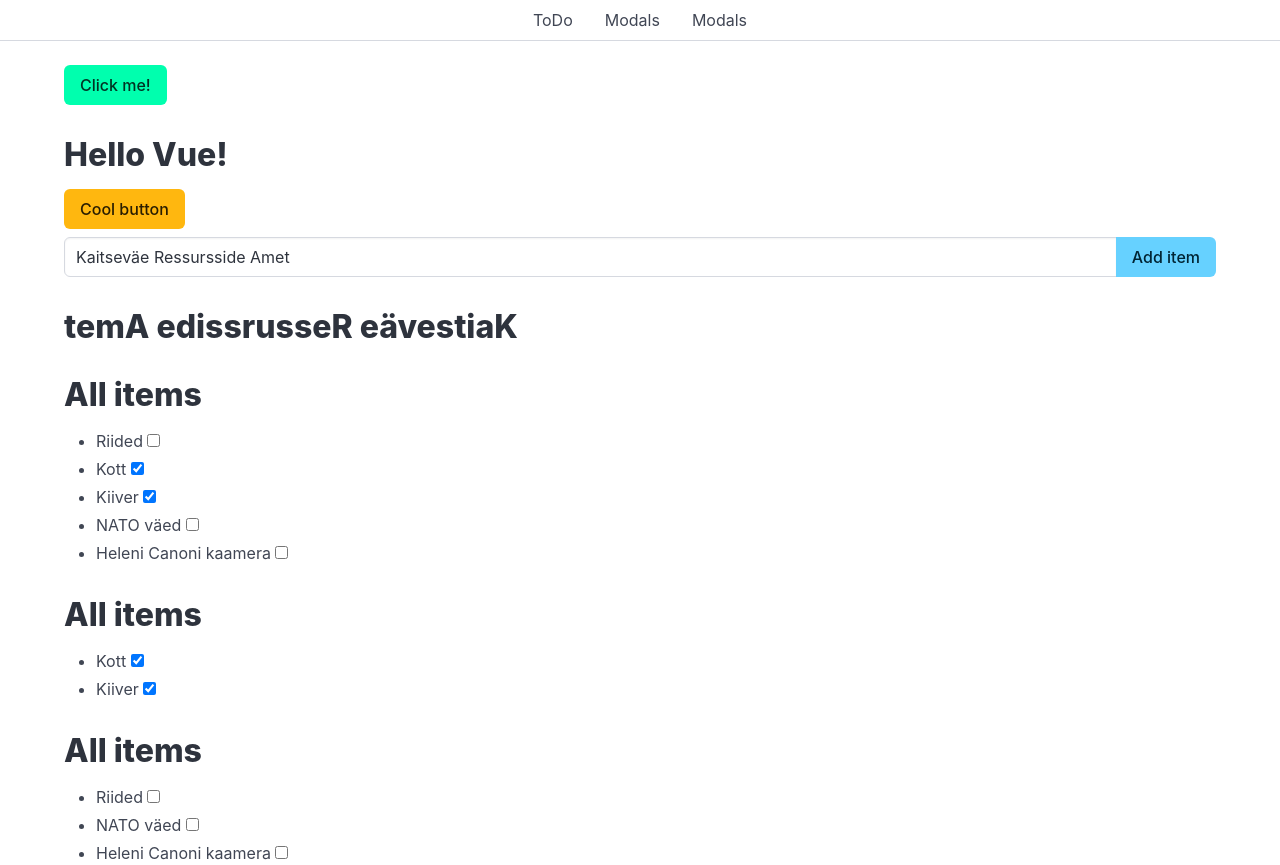
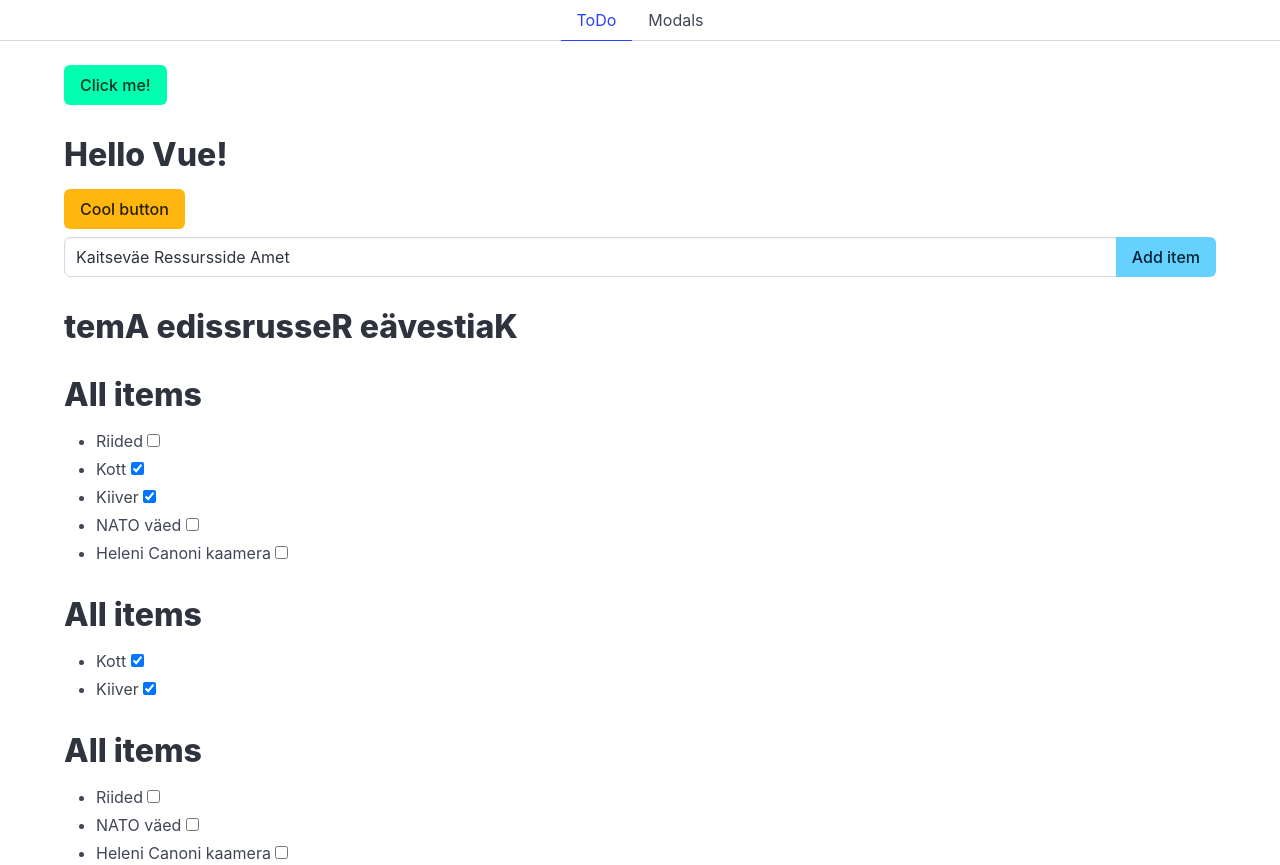
Before and after one commit to markuskaru03/learnjs, a Vue app: page / in a window 1280 px wide. Built offline with nearby package versions, Linux system fonts and the light colour scheme.

Commit message:
Add active link to RouterTab

```diff
--- a/src/components/RouterTab.vue
+++ b/src/components/RouterTab.vue
@@ -4,9 +4,8 @@
 <template>
     <div class="tabs is-centered">
   <ul>
-    <li><RouterLink to="/">ToDo</RouterLink></li>
-    <li><RouterLink to="/modals">Modals</RouterLink></li>
-    <li><a href="/modals">Modals</a></li>
+    <li :class="{'is-active': $route.path === '/'}"><RouterLink to="/">ToDo</RouterLink></li>
+    <li :class="{'is-active': $route.path === '/modals'}"><RouterLink to="/modals">Modals</RouterLink></li>
   </ul>
 </div>
 </template>
```
